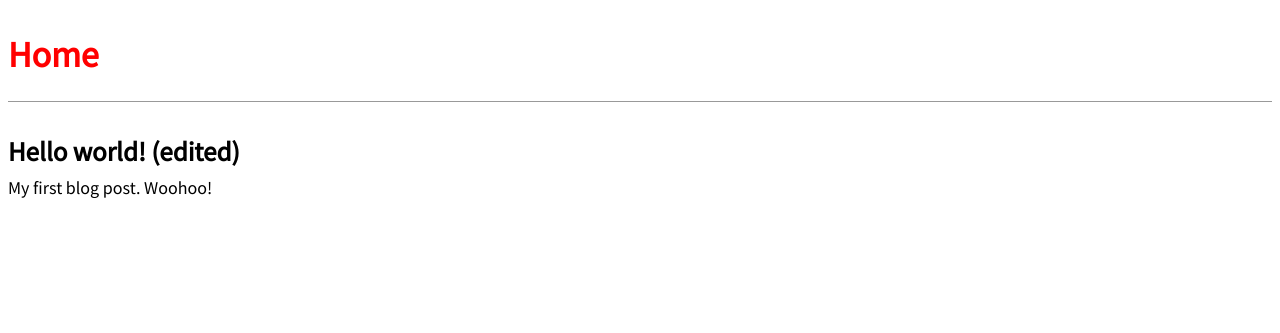
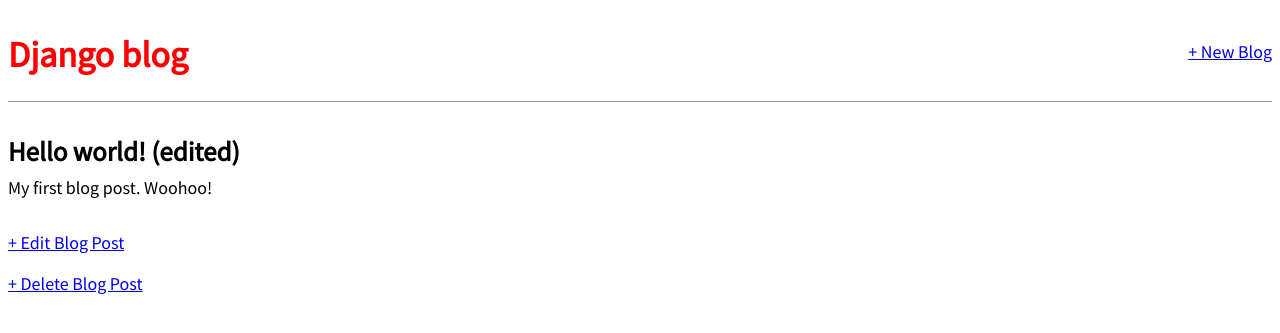
Before and after one commit to shortnd/blog, a Django app: page /post/1 in a window 1280 px wide. Shown: the top 333 px of the page. Run offline with Django 3.2, Linux system fonts and the light colour scheme; data comes from the database, SQL or seed files in the repository; both versions use the stored data as it was after the commit.

Commit message:
CRUD view

```diff
--- a/blog/models.py
+++ b/blog/models.py
@@ -1,4 +1,5 @@
 from django.db import models
+from django.urls import reverse
 
 class Post(models.Model):
   title = models.CharField(max_length=200)
@@ -10,3 +11,6 @@ class Post(models.Model):
 
   def __str__(self):
     return self.title[:50]
+
+  def get_absolute_url(self):
+      return reverse("post_detail", args=[str(self.id)])
--- a/blog/urls.py
+++ b/blog/urls.py
@@ -1,8 +1,13 @@
 from django.urls import path
 
-from .views import BlogListView, BlogDetailView
+from .views import (BlogListView, BlogDetailView,
+                    BlogCreateView, BlogUpdateView,
+                    BlogDeleteView)
 
 urlpatterns = [
+    path("post/<int:pk>/delete/", BlogDeleteView.as_view(), name="post_delete"),
+    path("post/<int:pk>/edit/", BlogUpdateView.as_view(), name="post_edit"),
+    path("post/new/", BlogCreateView.as_view(), name="post_new"),
     path("post/<int:pk>", BlogDetailView.as_view(), name='post_detail'),
     path("", BlogListView.as_view(), name="home"),
 ]
--- a/blog/views.py
+++ b/blog/views.py
@@ -1,5 +1,6 @@
 from django.views.generic import ListView, DetailView
-from django.shortcuts import render
+from django.views.generic.edit import CreateView, UpdateView, DeleteView
+from django.urls import reverse_lazy
 
 from .models import Post
 
@@ -13,3 +14,21 @@ class BlogListView(ListView):
 class BlogDetailView(DetailView):
     model = Post
     template_name = 'post_detail.html'
+
+
+class BlogCreateView(CreateView):
+    model = Post
+    template_name = 'post_new.html'
+    fields = ['title', 'author', 'body']
+
+
+class BlogUpdateView(UpdateView):
+    model = Post
+    template_name = 'post_edit.html'
+    fields = ['title', 'body']
+
+
+class BlogDeleteView(DeleteView):
+    model = Post
+    template_name = 'post_delete.html'
+    success_url = reverse_lazy('home')
--- a/templates/base.html
+++ b/templates/base.html
@@ -11,7 +11,12 @@
 </head>
 <body>
   <header>
-    <h1><a href="{% url 'home' %}">Home</a></h1>
+    <div class="nav-left">
+      <h1><a href="{% url 'home' %}">Django blog</a></h1>
+    </div><!--/.nav-left-->
+    <div class="nav-right">
+      <a href="{% url 'post_new' %}">+ New Blog</a>
+    </div><!--/.nav-right-->
   </header>
   {% block content %}
   {% endblock content %}
--- a/templates/post_detail.html
+++ b/templates/post_detail.html
@@ -5,4 +5,11 @@
     <h2>{{ post.title }}</h2>
     <p>{{ post.body }}</p>
   </div>
+
+  <p>
+    <a href="{% url 'post_edit' post.pk %}">+ Edit Blog Post</a>
+  </p>
+  <p>
+    <a href="{% url 'post_delete' post.pk %}">+ Delete Blog Post</a>
+  </p>
 {% endblock content %}
```
Also changed, not shown: blog/tests.py (+26 -1 lines), templates/post_delete.html (added, +10 -0 lines), templates/post_edit.html (added, +10 -0 lines), templates/post_new.html (added, +9 -0 lines), db.sqlite3.
